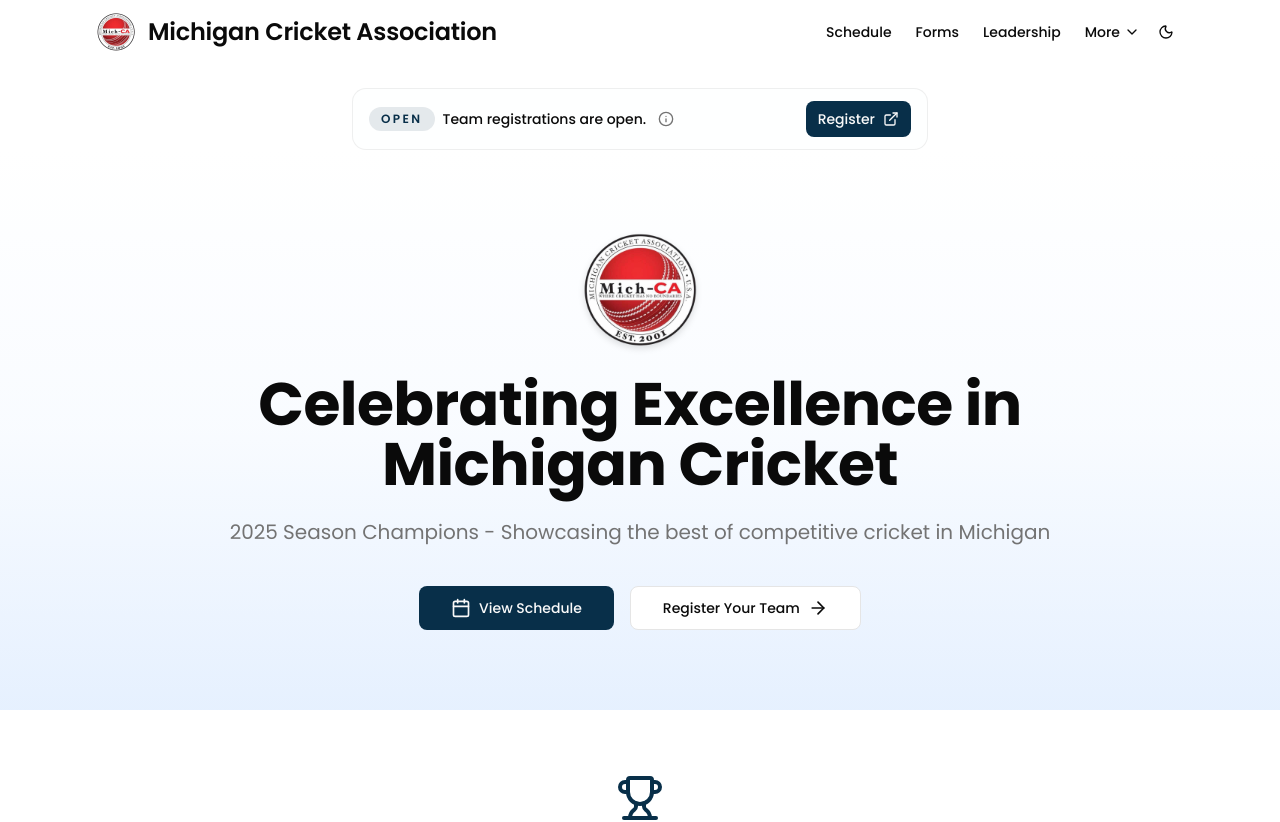
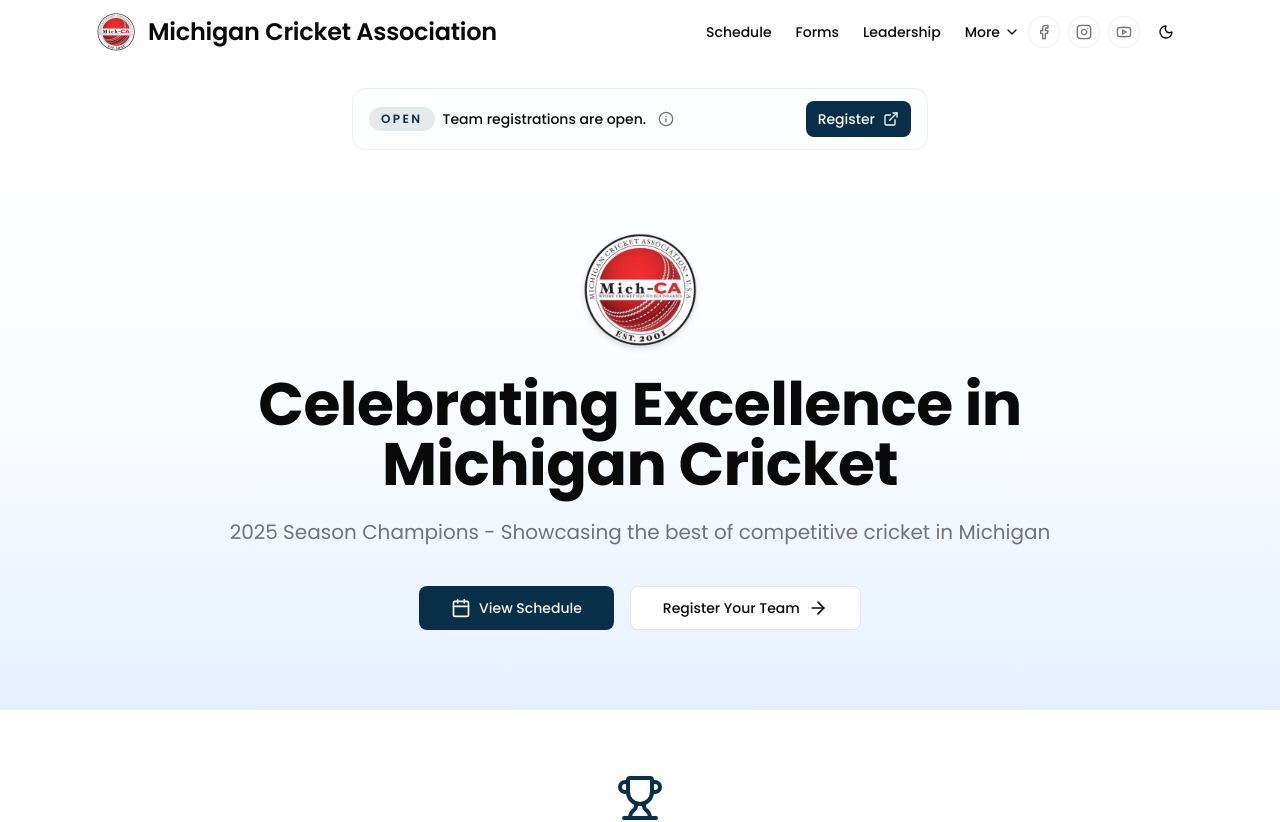
Before and after one commit to SatyaAchanta/michca-portal, a Next.js app: page / in a window 1280 px wide. Shown: the top 822 px of the page. Built offline with nearby package versions, Linux system fonts and the light colour scheme.

Commit message:
enhanced design with social media icons

```diff
--- a/src/components/site-header.tsx
+++ b/src/components/site-header.tsx
@@ -2,7 +2,7 @@
 
 import { useState } from "react";
 import Link from "next/link";
-import { ChevronDown, Menu } from "lucide-react";
+import { ChevronDown, Facebook, Instagram, Menu, Youtube } from "lucide-react";
 
 import { Button } from "@/components/ui/button";
 import { ThemeToggle } from "@/components/theme-toggle";
@@ -24,6 +24,24 @@
 const moreLinks = [
   { label: "Grounds", href: "/grounds" },
   { label: "About", href: "/about" },
+];
+
+const socialLinks = [
+  {
+    label: "Facebook",
+    href: "https://www.facebook.com/MichiganCricketAssociationUSA/",
+    icon: Facebook,
+  },
+  {
+    label: "Instagram",
+    href: "https://www.instagram.com/michca2001/?hl=en",
+    icon: Instagram,
+  },
+  {
+    label: "YouTube",
+    href: "https://www.youtube.com/channel/UCsFOLC2_wHIVfSAkTqZrwQA",
+    icon: Youtube,
+  },
 ];
 
 export function SiteHeader() {
@@ -70,6 +88,23 @@
               </div>
             </details>
           </nav>
+          <div className="hidden items-center gap-2 md:flex">
+            {socialLinks.map((social) => {
+              const Icon = social.icon;
+              return (
+                <Link
+                  key={social.label}
+                  href={social.href}
+                  target="_blank"
+                  rel="noopener noreferrer"
+                  aria-label={social.label}
+                  className="flex h-8 w-8 items-center justify-center rounded-full border border-border/70 text-muted-foreground transition-colors hover:border-primary/40 hover:text-primary"
+                >
+                  <Icon className="h-4 w-4" />
+                </Link>
+              );
+            })}
+          </div>
           <ThemeToggle />
           <Sheet open={open} onOpenChange={setOpen}>
             <SheetTrigger asChild>
@@ -94,6 +129,24 @@
                   </Button>
                 ))}
               </div>
+              <div className="mt-4 flex items-center gap-3">
+                {socialLinks.map((social) => {
+                  const Icon = social.icon;
+                  return (
+                    <Link
+                      key={social.label}
+                      href={social.href}
+                      target="_blank"
+                      rel="noopener noreferrer"
+                      aria-label={social.label}
+                      className="flex h-9 w-9 items-center justify-center rounded-full border border-border/70 text-muted-foreground transition-colors hover:border-primary/40 hover:text-primary"
+                      onClick={() => setOpen(false)}
+                    >
+                      <Icon className="h-4 w-4" />
+                    </Link>
+                  );
+                })}
+              </div>
             </SheetContent>
           </Sheet>
         </div>
```
